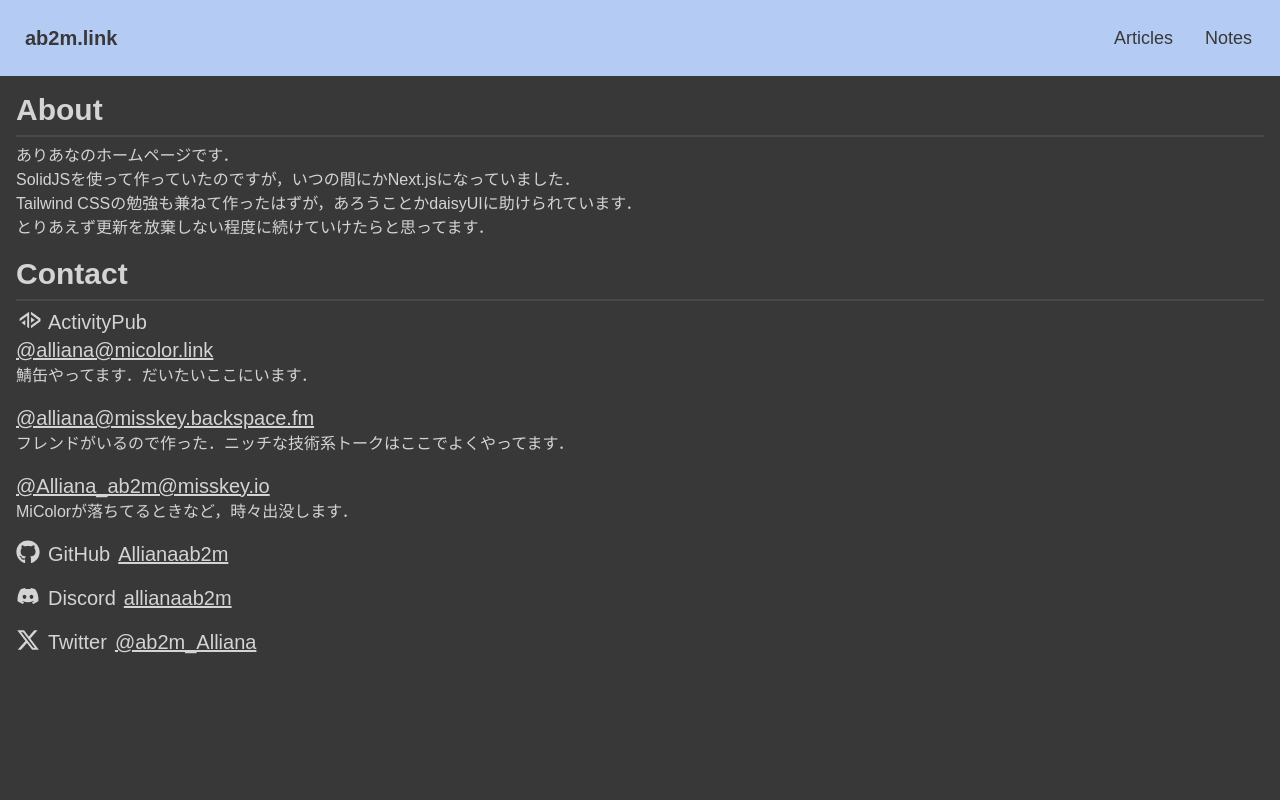
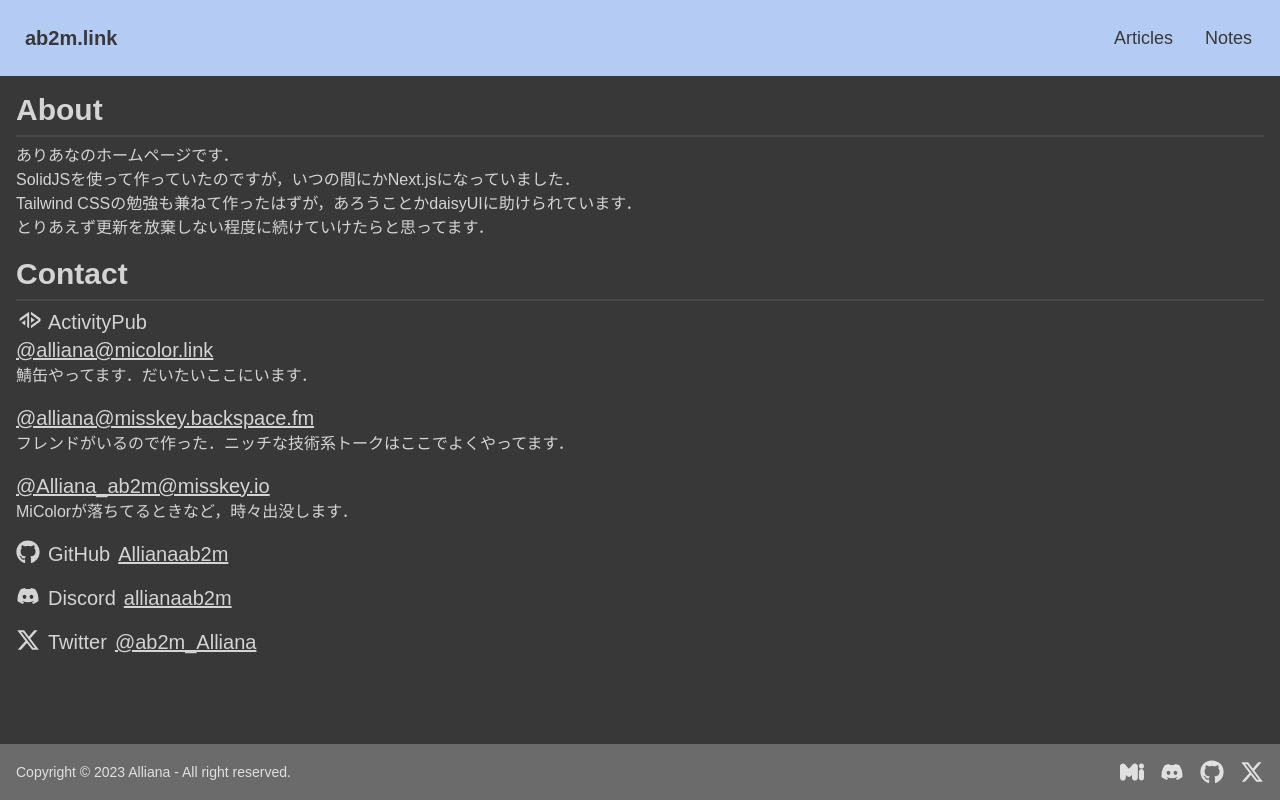
Before and after one commit to Allianaab2m/ab2m.link, a Next.js app: page / in a window 1280 px wide. Built offline with nearby package versions, Linux system fonts and the light colour scheme; a web font is replaced by a local one.

Commit message:
feat: footer

```diff
--- a/src/app/layout.tsx
+++ b/src/app/layout.tsx
@@ -2,6 +2,7 @@
 import './globals.css'
 import type { Metadata } from 'next'
 import { IBM_Plex_Sans_JP } from 'next/font/google'
+import Footer from '@/components/Footer'
 
 const plexjp = IBM_Plex_Sans_JP({ weight: ["100", "200", "300", "400", "500", "600", "700"], preload: false })
 
@@ -17,9 +18,12 @@
 }) {
   return (
     <html lang="ja" data-theme="myTheme">
-      <body className={plexjp.className}>
+      <body className={`${plexjp.className} flex flex-col h-screen justify-between`}>
         <Navbar />
-        {children}
+        <div className="mb-auto">
+          {children}
+        </div>
+        <Footer />
       </body>
     </html>
   )
--- /dev/null
+++ b/src/components/Footer.tsx
@@ -0,0 +1,20 @@
+import { IcBaselineDiscord } from "@/components/logos/discord"
+import { Fa6BrandsGithub } from "./logos/github"
+import { Fa6BrandsXTwitter } from "./logos/twitter"
+import { SimpleIconsMisskey } from "./logos/misskey"
+
+export default function Footer() {
+  return (
+    <footer className="footer items-center p-4 bg-neutral text-neutral-content">
+      <div className="item-center grid-flow-col">
+        <p>Copyright © 2023 Alliana - All right reserved.</p>
+      </div>
+      <div className="grid-flow-col gap-4 md:place-self-center md:justify-self-end">
+        <a href="https://micolor.link/@alliana"><SimpleIconsMisskey className="h-6 w-6" /></a>
+        <a href="https://discord.com/users/271922478182301696"><IcBaselineDiscord className="h-6 w-6" /></a>
+        <a href="https://github.com/Allianaab2m"><Fa6BrandsGithub className="h-6 w-6" /></a>
+        <a href="https://twitter.com/ab2m_Alliana"><Fa6BrandsXTwitter className="h-6 w-6" /></a>
+      </div>
+    </footer>
+  )
+}
--- /dev/null
+++ b/src/components/logos/misskey.tsx
@@ -0,0 +1,7 @@
+import { SVGProps } from "react";
+
+export function SimpleIconsMisskey(props: SVGProps<SVGSVGElement>) {
+  return (
+    <svg xmlns="http://www.w3.org/2000/svg" width="1em" height="1em" viewBox="0 0 24 24" {...props}><path fill="currentColor" d="M8.91 16.892c-1.039.003-1.931-.63-2.352-1.366c-.225-.322-.67-.437-.676 0v2.014c0 .81-.292 1.51-.876 2.1c-.567.574-1.26.86-2.078.86c-.8 0-1.493-.286-2.077-.86A2.928 2.928 0 0 1 0 17.54V6.46c0-.624.176-1.189.526-1.695a2.855 2.855 0 0 1 1.402-1.088a2.846 2.846 0 0 1 1-.177c.902 0 1.653.354 2.253 1.063l2.997 3.515c.067.05.263.437.732.437c.47 0 .692-.386.758-.437l2.972-3.515c.618-.709 1.377-1.063 2.278-1.063c.334 0 .668.059 1.001.177a2.73 2.73 0 0 1 1.377 1.088c.367.506.55 1.07.55 1.695v11.08c0 .81-.291 1.51-.875 2.1c-.568.573-1.26.86-2.078.86c-.801 0-1.493-.286-2.078-.86a2.928 2.928 0 0 1-.85-2.1v-2.014c-.05-.55-.531-.204-.702 0c-.45.843-1.313 1.361-2.352 1.366ZM21.448 8.61a2.49 2.49 0 0 1-1.802-.733c-.484-.506-.726-1.113-.726-1.822s.242-1.307.726-1.796a2.444 2.444 0 0 1 1.802-.758c.7 0 1.302.252 1.802.758c.5.49.751 1.088.751 1.796a2.5 2.5 0 0 1-.75 1.822a2.493 2.493 0 0 1-1.803.733Zm.025.507c.7 0 1.293.252 1.777.758a2.5 2.5 0 0 1 .751 1.822v6.248c0 .709-.25 1.316-.75 1.821a2.404 2.404 0 0 1-1.778.734c-.7 0-1.301-.244-1.802-.734a2.497 2.497 0 0 1-.75-1.82v-6.25a2.5 2.5 0 0 1 .75-1.82a2.444 2.444 0 0 1 1.802-.76Z"></path></svg>
+  )
+}
```
